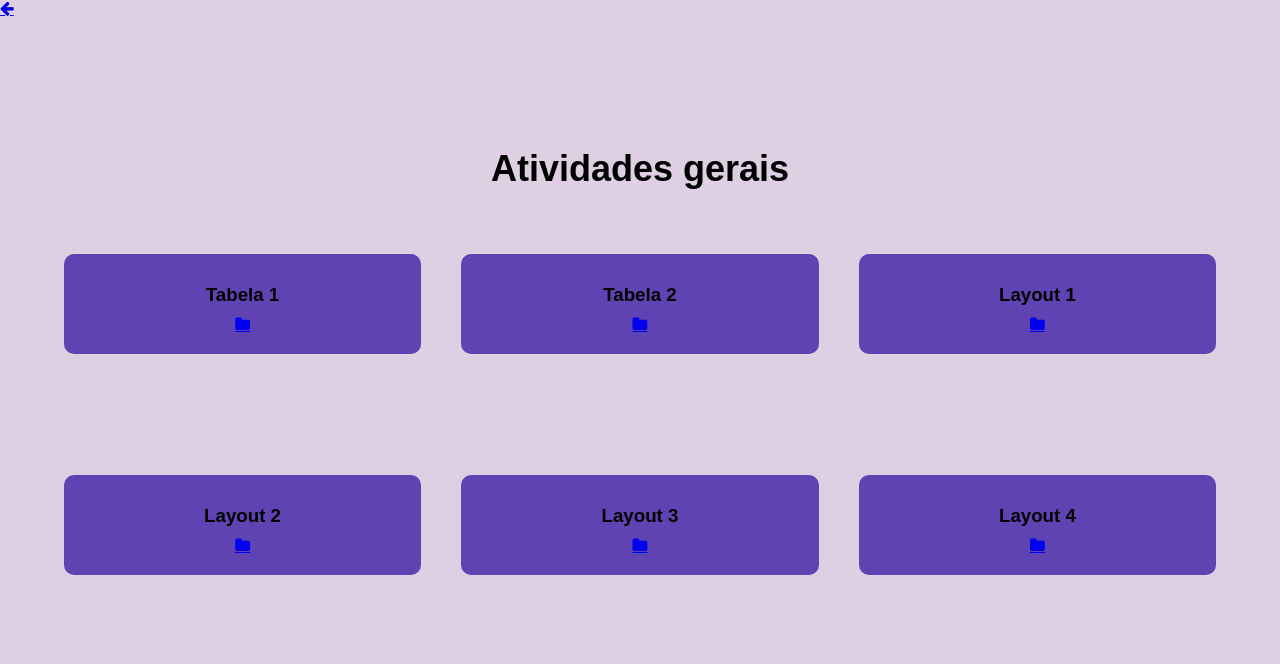
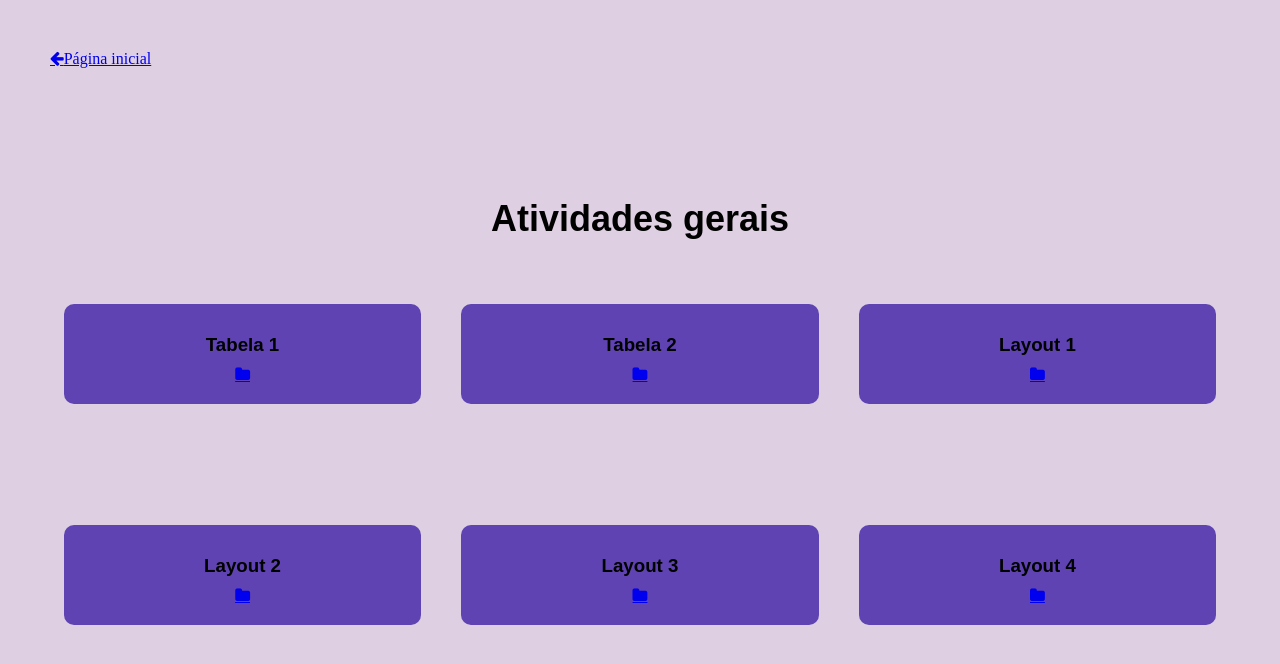
Before and after one commit to Higor-Lauer/Projetos-HTML, a plain HTML site: page Atividades/Gerais/linkhub_geral.html in a window 1280 px wide. Drawn offline with Linux system fonts and the light colour scheme.

Commit message:
Linkhub geral arrumado

```diff
--- a/Atividades/Gerais/linkhub_geral.css
+++ b/Atividades/Gerais/linkhub_geral.css
@@ -6,8 +6,9 @@ HTML, body {
     background: #DED0E2;
 }
 
-.header{
-
+header{
+    padding-left: 50px;
+    padding-top: 50px;
 }
 
 .ativ{
--- a/Atividades/Gerais/linkhub_geral.html
+++ b/Atividades/Gerais/linkhub_geral.html
@@ -9,7 +9,7 @@
 </head>
 
 <header>
-    <a  class="fa fa-arrow-left" aria-hidden="true" href="../../index.html"></a>
+    <a  class="fa fa-arrow-left" aria-hidden="true" href="../../index.html">Página inicial</a>
 </header>
 
 <body>
@@ -23,7 +23,7 @@
             </div>
             <div class="aba-pasta">
                 <h3>Tabela 2</h3>
-                <a href="Atividade2.html" class="fa fa-folder" aria-hidden="true"></a>
+                <a href="atividade2.html" class="fa fa-folder" aria-hidden="true"></a>
             </div>
             <div class="aba-pasta">
                 <h3>Layout 1</h3>
```
Also changed, not shown: index.html (+1 -1 lines).
